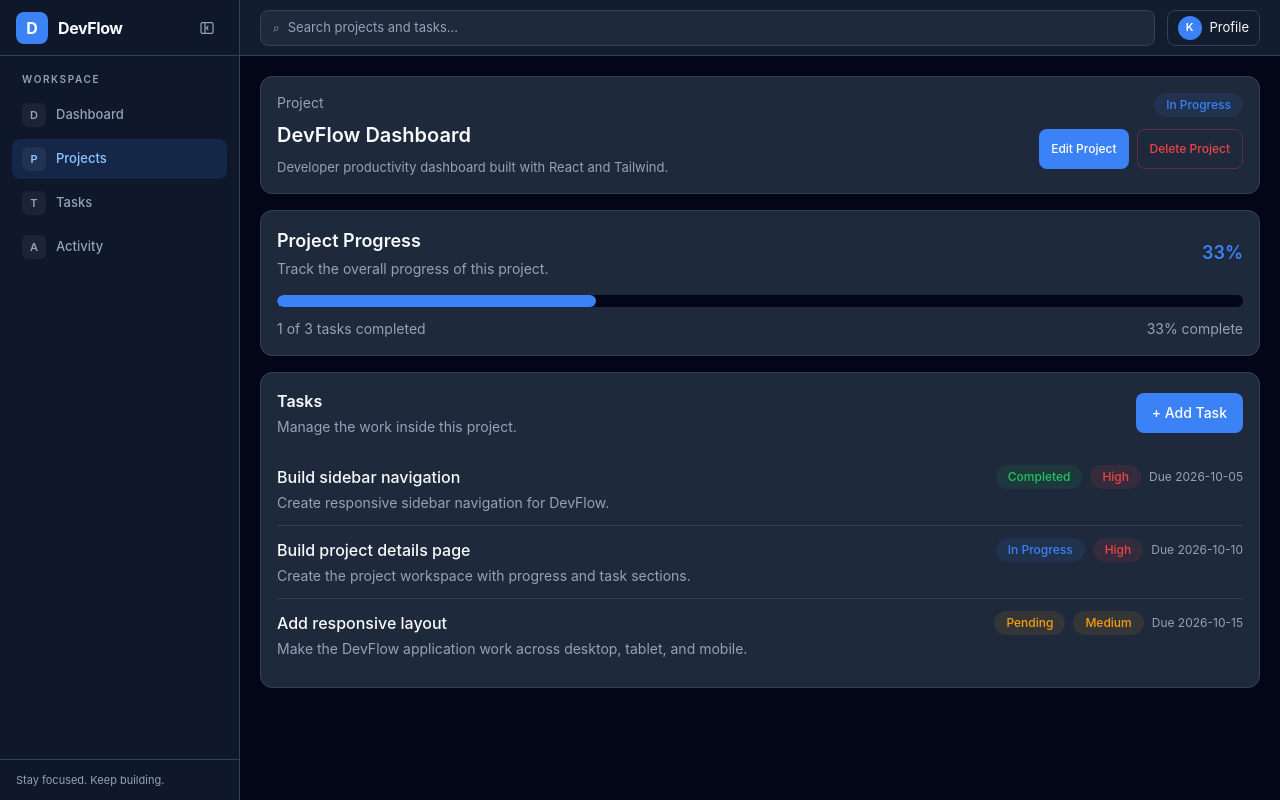
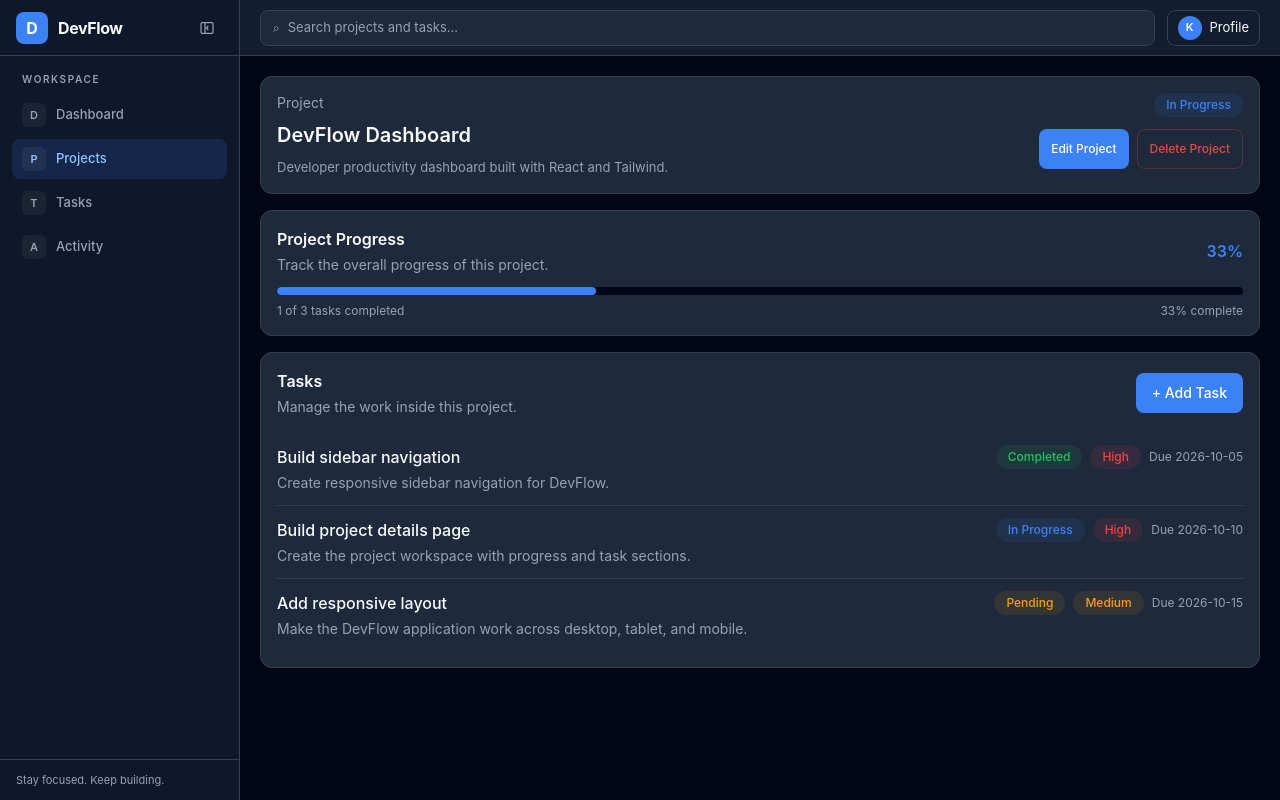
Before and after one commit to krishna-hingu/devflow, a React (Vite) app: page /projects/1 in a window 1280 px wide. Built offline with nearby package versions, Linux system fonts and the light colour scheme.

Commit message:
style: compact project forms and detail sections

```diff
--- a/src/components/projects/ProjectProgress.jsx
+++ b/src/components/projects/ProjectProgress.jsx
@@ -3,26 +3,26 @@ function ProjectProgress({ project, tasks }) {
   const { totalTasks, completedTasks, progress } = getProjectStats(tasks);
   return (
     <section className="rounded-xl border border-devflow-border bg-devflow-card p-4">
-      <div className="mb-4 flex items-center justify-between">
+      <div className="mb-3 flex items-center justify-between">
         <div>
-          <h2 className="text-lg font-semibold text-devflow-text">
+          <h2 className="text-base font-semibold text-devflow-text">
             Project Progress
           </h2>
           <p className="mt-1 text-sm text-devflow-text-muted">
             Track the overall progress of this project.
           </p>
         </div>
-        <span className="text-lg font-semibold text-devflow-blue">
+        <span className="text-base font-semibold text-devflow-blue">
           {progress}%
         </span>
       </div>
-      <div className="h-3 w-full overflow-hidden rounded-full bg-devflow-background">
+      <div className="h-2 w-full overflow-hidden rounded-full bg-devflow-background">
         <div
           className="h-full rounded-full bg-devflow-blue transition-all duration-500"
           style={{ width: `${progress}%` }}
         ></div>
       </div>
-      <div className="mt-3 flex items-center justify-between text-sm text-devflow-text-muted">
+      <div className="mt-2 flex flex-wrap items-center justify-between gap-2 text-xs text-devflow-text-muted">
         <span>
           {completedTasks} of {totalTasks} tasks completed
         </span>
```
